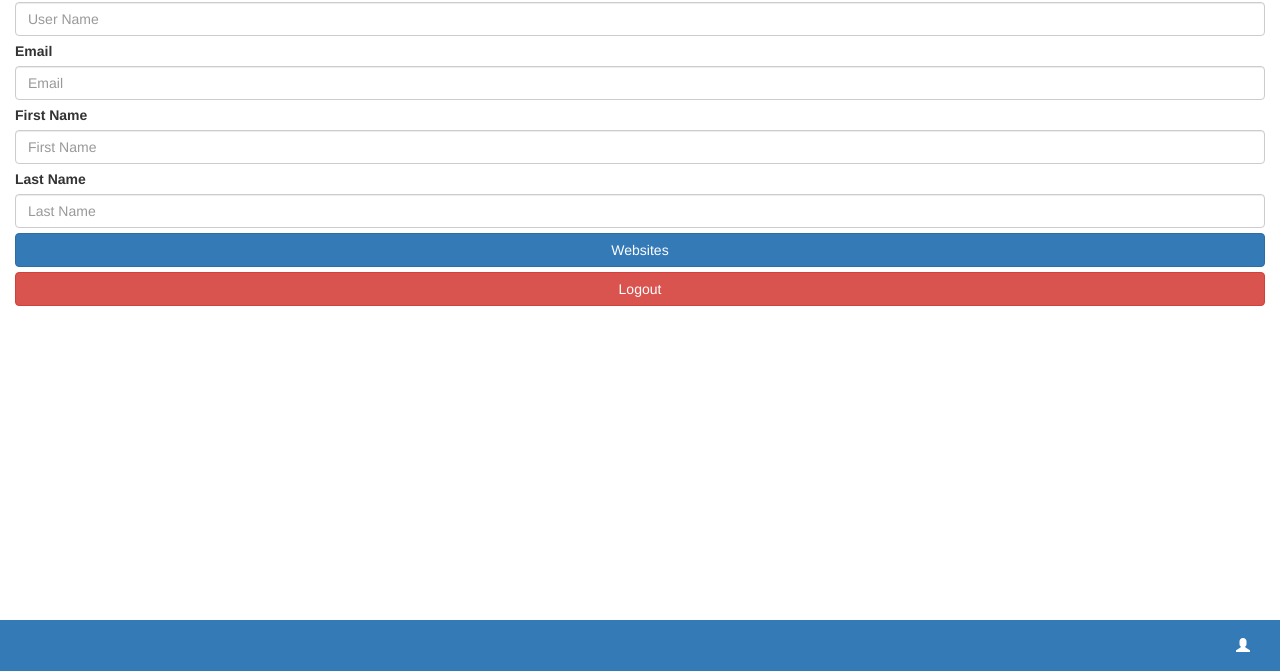
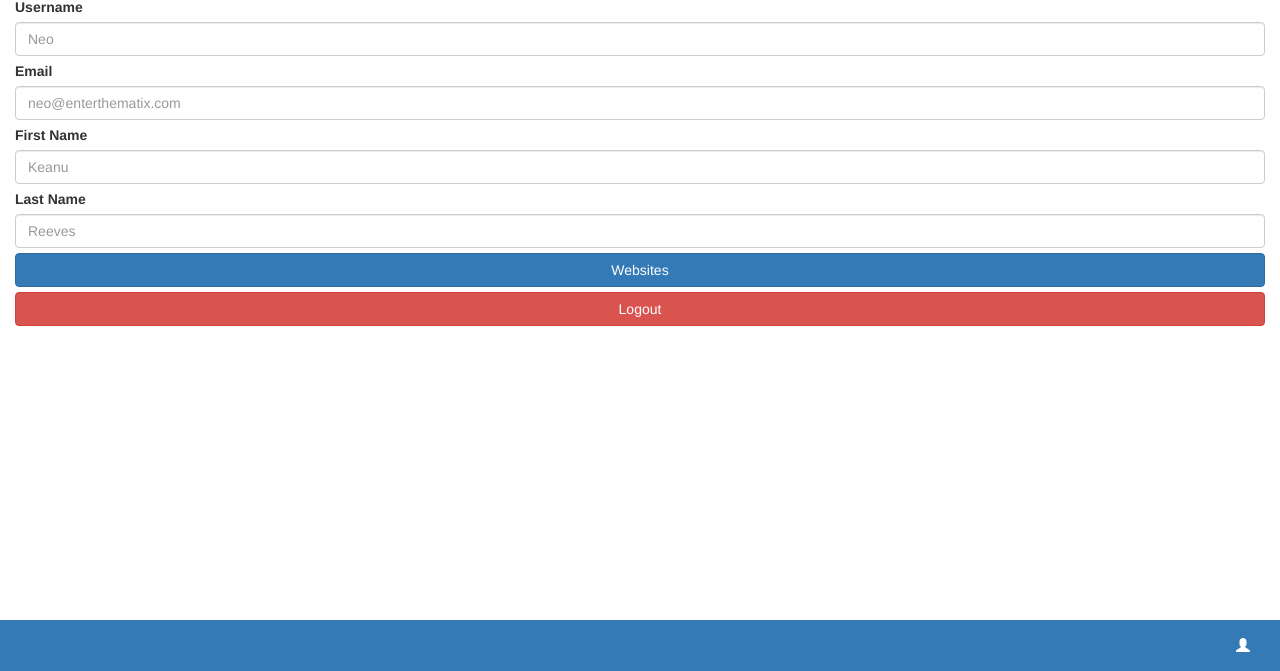
Before and after one commit to AdityaSridhar/sridhar-aditya-webdev, a website: page home-page/assignment/profile.html in a window 1280 px wide. Shown: the part 129-800 px from the top of the page. Drawn offline with nearby package versions, Linux system fonts and the light colour scheme.

Commit message:
Styling updates to match rubric

```diff
--- a/home-page/assignment/css/style.css
+++ b/home-page/assignment/css/style.css
@@ -13,7 +13,7 @@ body {
 .website-list{
     margin-top: 20px;
     margin-bottom: 20px;
-    padding-bottom: 20px;
+    padding-bottom: 60px;
 }
 
 a{
@@ -23,6 +23,11 @@ a{
 img {
     width: 100%;
     height: auto;
+}
+
+.del-button{
+    margin-top: 20px;
+    margin-bottom: 20px;
 }
 
 .widget-dragger{
--- a/home-page/assignment/profile.html
+++ b/home-page/assignment/profile.html
@@ -26,20 +26,20 @@
 </nav>
 
 
-<div class="container-fluid">
+<div class="container-fluid website-list">
     <h1>Profile</h1>
 
     <label for="username">Username</label>
-    <input id="username" class="form-control" type="text" placeholder="User Name"/>
+    <input id="username" class="form-control" type="text" placeholder="Neo"/>
 
     <label for="email">Email</label>
-    <input id="email" class="form-control" type="email" placeholder="Email"/>
+    <input id="email" class="form-control" type="email" placeholder="neo@enterthematix.com"/>
 
     <label for="first">First Name</label>
-    <input id="first" class="form-control" type="text" placeholder="First Name"/>
+    <input id="first" class="form-control" type="text" placeholder="Keanu"/>
 
     <label for="last">Last Name</label>
-    <input id="last" class="form-control" type="text" placeholder="Last Name"/>
+    <input id="last" class="form-control" type="text" placeholder="Reeves"/>
 
     <a class="btn btn-primary btn-block" href="website-list.html">
         Websites
```
Also changed, not shown: home-page/assignment/page-edit.html (+1 -1 lines), home-page/assignment/register.html (+1 -1 lines), home-page/assignment/website-edit.html (+1 -1 lines), home-page/assignment/widget-image.html (+2 -1 lines), home-page/assignment/widget-list.html (+2 -1 lines), home-page/assignment/widget-youtube.html (+2 -1 lines), home-page/public/index.html (+1 -1 lines).
